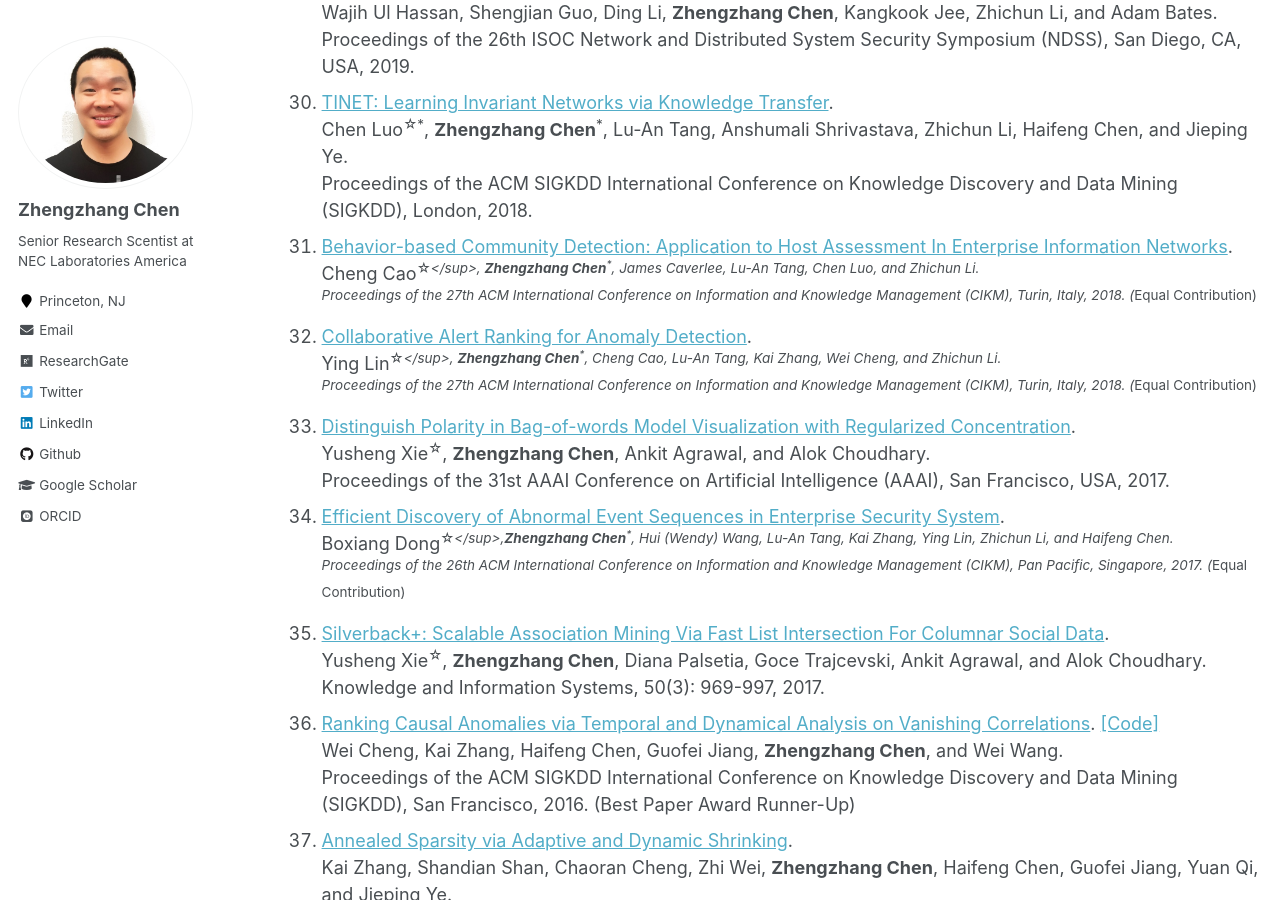
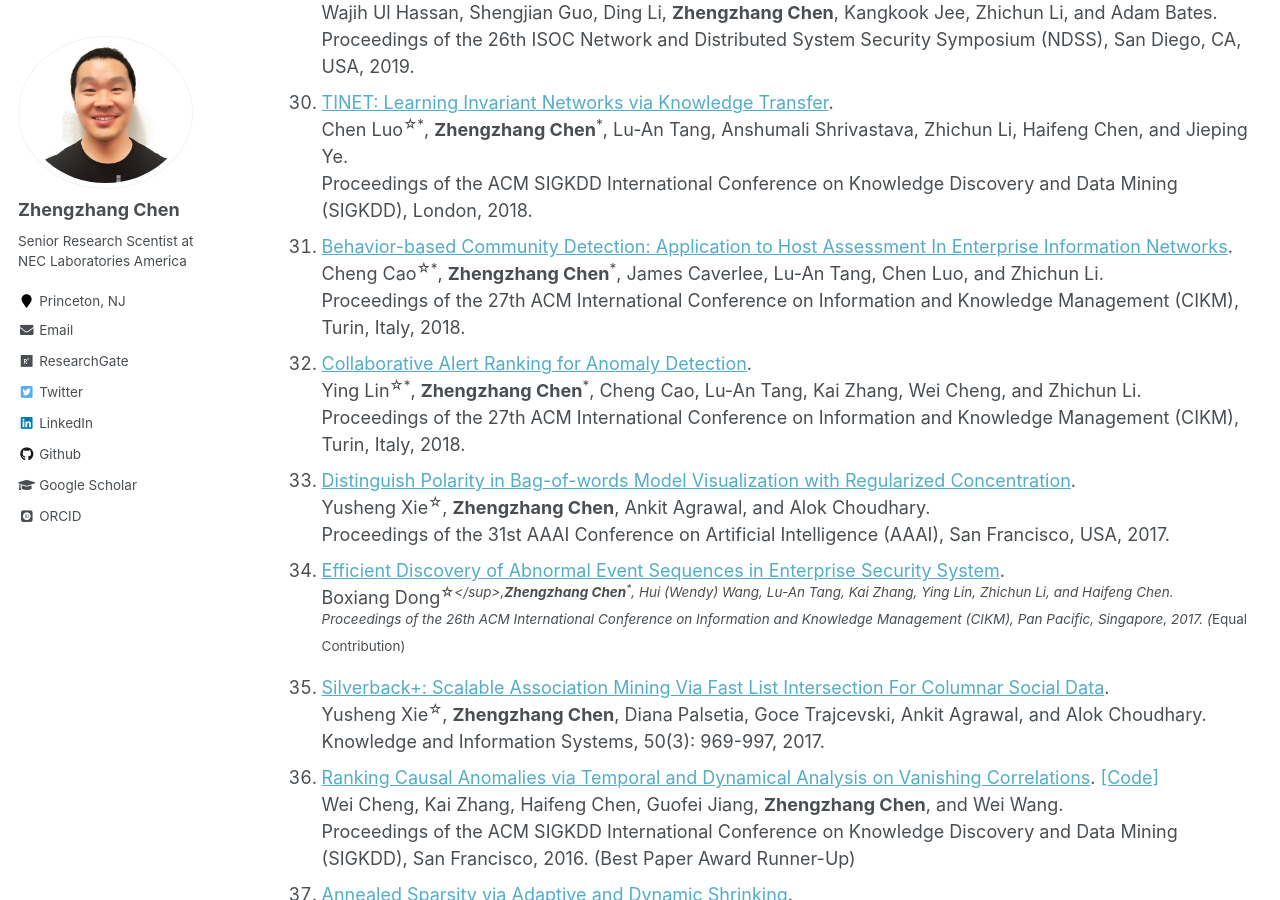
Before and after one commit to zhengzhangchen/zhengzhangchen.github.io, a Jekyll site: the page built from _pages/publications.md, in a window 1280 px wide and 900 px high, scrolled down 3603 px. Built offline with Jekyll 4.4.1, drawn with Linux system fonts in a browser that asks for light colours; some web fonts are replaced.

Commit message:
Update publications.md

```diff
--- a/_pages/publications.md
+++ b/_pages/publications.md
@@ -38,8 +38,8 @@ author_profile: true
 28. [Attentional Heterogeneous Graph Neural Network: Application to Program Reidentification](https://epubs.siam.org/doi/pdf/10.1137/1.9781611975673.78). <br> Shen Wang<sup>&#9734;</sup>, <b>Zhengzhang Chen</b>, Ding Li, Zhichun Li, Lu-An Tang, Jingchao Ni, Junghwan Rhee, Haifeng Chen, and Philip S. Yu. <br> Proceedings of the 19th SIAM International Conference on Data Mining (SDM), Alberta, Canada, May 2019.
 29. [NoDoze: Combatting Threat Alert Fatigue with Automated Provenance Triage](https://www.ndss-symposium.org/wp-content/uploads/2019/02/ndss2019_03B-1-3_UlHassan_paper.pdf). <br> Wajih Ul Hassan, Shengjian Guo, Ding Li, <b>Zhengzhang Chen</b>, Kangkook Jee, Zhichun Li, and Adam Bates. <br> Proceedings of the 26th ISOC Network and Distributed System Security Symposium (NDSS), San Diego, CA, USA, 2019.
 30. [TINET: Learning Invariant Networks via Knowledge Transfer](https://dl.acm.org/doi/pdf/10.1145/3219819.3220003). <br>Chen Luo<sup>&#9734;*</sup>, <b>Zhengzhang Chen</b><sup>*</sup>, Lu-An Tang, Anshumali Shrivastava, Zhichun Li, Haifeng Chen, and Jieping Ye. <br> Proceedings of the ACM SIGKDD International Conference on Knowledge Discovery and Data Mining (SIGKDD), London, 2018.
-31. [Behavior-based Community Detection: Application to Host Assessment In Enterprise Information Networks](https://dl.acm.org/doi/pdf/10.1145/3269206.3272022?casa_token=SuEvhCeKwSEAAAAA:zZgR2QjdgRJ9uzZZvHZsNOR7GNQ4UjusiNlrBk2ibUHPnco6oaUccO3pUpkItPiyOgVACmb9rJsD). <br> Cheng Cao<sup>&#9734;*</sup>, <b>Zhengzhang Chen</b><sup>*</sup>, James Caverlee, Lu-An Tang, Chen Luo, and Zhichun Li. <br> Proceedings of the 27th ACM International Conference on Information and Knowledge Management (CIKM), Turin, Italy, 2018. (*Equal Contribution)
-32. [Collaborative Alert Ranking for Anomaly Detection](https://dl.acm.org/doi/pdf/10.1145/3269206.3272013?casa_token=wu8IymWyl_gAAAAA:SL64mWuHXxe3li1NMJvz5UJicwau-jcP59FRI9f6wAMIs596bvppAV-YSvQSnTPgY7GN7TpreOG2). <br> Ying Lin<sup>&#9734;*</sup>, <b>Zhengzhang Chen</b><sup>*</sup>, Cheng Cao, Lu-An Tang, Kai Zhang, Wei Cheng, and Zhichun Li. <br> Proceedings of the 27th ACM International Conference on Information and Knowledge Management (CIKM), Turin, Italy, 2018. (*Equal Contribution)
+31. [Behavior-based Community Detection: Application to Host Assessment In Enterprise Information Networks](https://dl.acm.org/doi/pdf/10.1145/3269206.3272022?casa_token=SuEvhCeKwSEAAAAA:zZgR2QjdgRJ9uzZZvHZsNOR7GNQ4UjusiNlrBk2ibUHPnco6oaUccO3pUpkItPiyOgVACmb9rJsD). <br>Cheng Cao<sup>&#9734;*</sup>, <b>Zhengzhang Chen</b><sup>*</sup>, James Caverlee, Lu-An Tang, Chen Luo, and Zhichun Li. <br> Proceedings of the 27th ACM International Conference on Information and Knowledge Management (CIKM), Turin, Italy, 2018.
+32. [Collaborative Alert Ranking for Anomaly Detection](https://dl.acm.org/doi/pdf/10.1145/3269206.3272013?casa_token=wu8IymWyl_gAAAAA:SL64mWuHXxe3li1NMJvz5UJicwau-jcP59FRI9f6wAMIs596bvppAV-YSvQSnTPgY7GN7TpreOG2). <br> Ying Lin<sup>&#9734;*</sup>, <b>Zhengzhang Chen</b><sup>*</sup>, Cheng Cao, Lu-An Tang, Kai Zhang, Wei Cheng, and Zhichun Li. <br> Proceedings of the 27th ACM International Conference on Information and Knowledge Management (CIKM), Turin, Italy, 2018.
 33. [Distinguish Polarity in Bag-of-words Model Visualization with Regularized Concentration](https://cdn.aaai.org/ojs/10963/10963-13-14491-1-2-20201228.pdf). <br> Yusheng Xie<sup>&#9734;</sup>, <b>Zhengzhang Chen</b>, Ankit Agrawal, and Alok Choudhary. <br> Proceedings of the 31st AAAI Conference on Artificial Intelligence (AAAI), San Francisco, USA, 2017.
 34. [Efficient Discovery of Abnormal Event Sequences in Enterprise Security System](https://dl.acm.org/doi/pdf/10.1145/3132847.3132854?casa_token=H7RamDSfuIAAAAAA:SkbftLO1AzhlJAcxMCbge0vL1b-EFF46z-lvhV0ERdRPu2h96cYBGVqyNAoMQ8TKfqNn7xXmgjvN). <br> Boxiang Dong<sup>&#9734;</sup><sup>*</sup>,<b>Zhengzhang Chen</b><sup>*</sup>,  Hui (Wendy) Wang, Lu-An Tang, Kai Zhang, Ying Lin, Zhichun Li, and Haifeng Chen. <br> Proceedings of the 26th ACM International Conference on Information and Knowledge Management (CIKM), Pan Pacific, Singapore, 2017. (*Equal Contribution)
 35. [Silverback+: Scalable Association Mining Via Fast List Intersection For Columnar Social Data](http://cucis.eecs.northwestern.edu/publications/pdf/XCP16.pdf). <br> Yusheng Xie<sup>&#9734;</sup>, <b>Zhengzhang Chen</b>, Diana Palsetia, Goce Trajcevski, Ankit Agrawal, and Alok Choudhary. <br> Knowledge and Information Systems, 50(3): 969-997, 2017.
```
